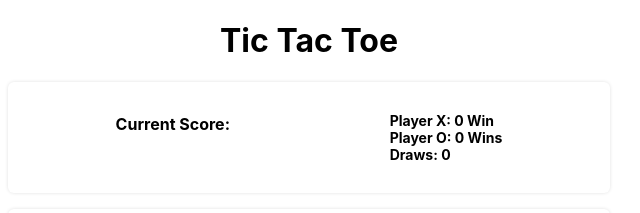
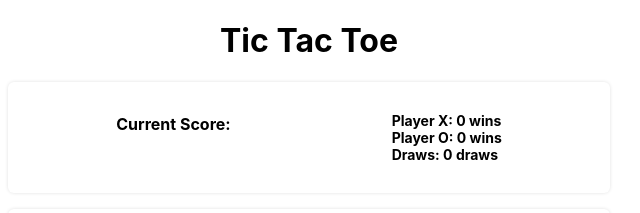
Before and after one commit to Saazu/tictactoe, a React (Create React App) app: page / in a window 1280 px wide. Shown: the top 213 px of the page, without its empty margins (331-971 px from the left). Built offline with nearby package versions, Linux system fonts and the light colour scheme.

Commit message:
Format nominality of game result display correctly

```diff
--- a/src/components/ScoreDisplay/ScoreDisplay.tsx
+++ b/src/components/ScoreDisplay/ScoreDisplay.tsx
@@ -7,6 +7,13 @@ type ScoreDisplayProps = {
 };
 
 function ScoreDisplay({ scoreHistory }: ScoreDisplayProps) {
+  function formatPlural(numWins: number, str: string): string {
+    if (numWins == 1) {
+      return str;
+    }
+    return `${str}s`;
+  }
+
   return (
     <div className="score card">
       <div>
@@ -14,9 +21,18 @@ function ScoreDisplay({ scoreHistory }: ScoreDisplayProps) {
       </div>
       <div className="score-list">
         <ul>
-          <li>Player X: {scoreHistory.playerXScore} Win</li>
-          <li>Player O: {scoreHistory.playerXScore} Wins</li>
-          <li>Draws: {scoreHistory.drawScore}</li>
+          <li>
+            Player X: {scoreHistory.playerXScore}{" "}
+            {formatPlural(scoreHistory.playerXScore, "win")}
+          </li>
+          <li>
+            Player O: {scoreHistory.playerOScore}{" "}
+            {formatPlural(scoreHistory.playerOScore, "win")}
+          </li>
+          <li>
+            Draws: {scoreHistory.drawScore}{" "}
+            {formatPlural(scoreHistory.drawScore, "draw")}
+          </li>
         </ul>
       </div>
     </div>
```
